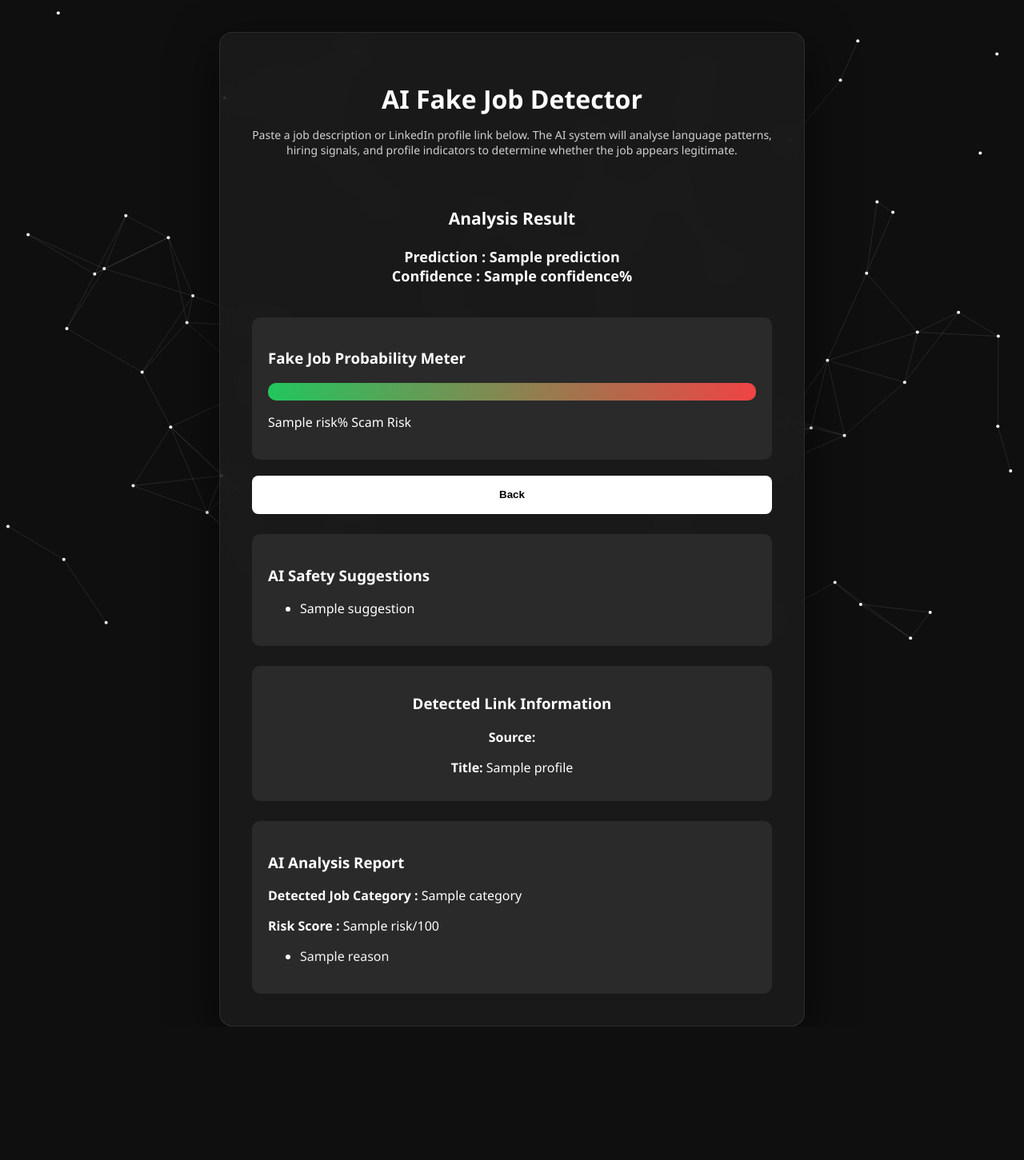
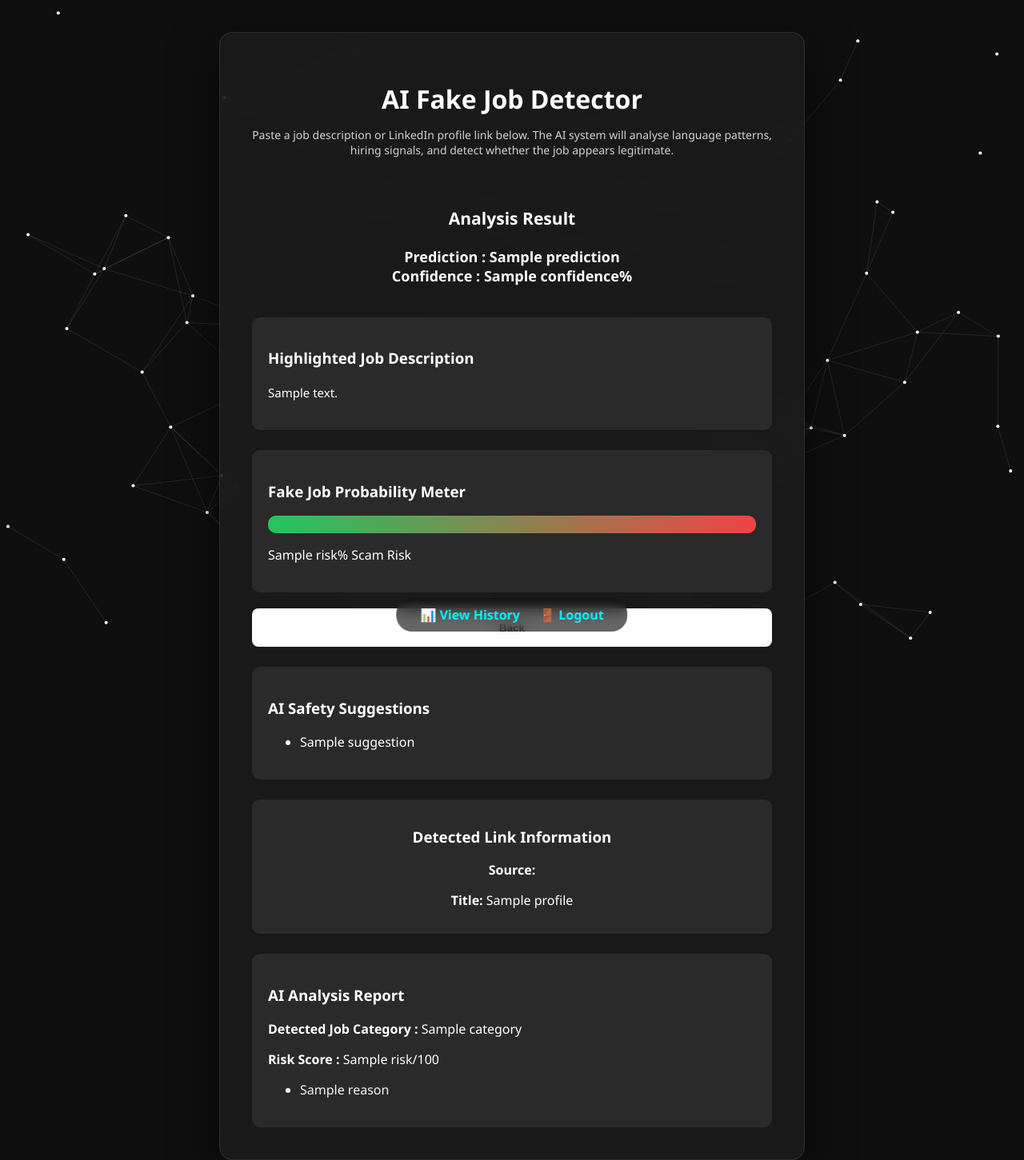
Before and after one commit to MraviTeja95/fake-job-posting-detector, a Flask app: template web_app/templates/index.html in a window 1280 px wide. Shown: the whole page at 80% size. Before the commit the page ends 1284 px from the top, so only its background shows below. Run offline with Flask 3, Linux system fonts and the light colour scheme; the template is opened without the code that fills it: most values are stand-ins (such as "Sample title", 1, 10 or a date in 2020).

Commit message:
Added login system, history, UI improvements

```diff
--- a/web_app/app.py
+++ b/web_app/app.py
@@ -1,50 +1,139 @@
-import pytesseract
-from PIL import Image
+import os
+import re
+import random
+import requests
 import numpy as np
 import cv2
-import os
+from flask_sqlalchemy import SQLAlchemy
+from flask_login import LoginManager, UserMixin, login_user, login_required, logout_user, current_user
+from PIL import Image
+from bs4 import BeautifulSoup
+from flask import Flask, render_template, request, redirect, url_for
+import pytesseract
 
+# 🔥 SET YOUR TESSERACT PATH
 pytesseract.pytesseract.tesseract_cmd = r"C:\Users\BAVAN KUMAR\AppData\Local\Programs\Tesseract-OCR\tesseract.exe"
-print("Using Tesseract path:", pytesseract.pytesseract.tesseract_cmd)
-
-from flask import Flask, render_template, request
-import time
-import requests
-from bs4 import BeautifulSoup
-import random
-import re
+os.environ["TESSDATA_PREFIX"] = r"C:\Users\BAVAN KUMAR\AppData\Local\Programs\Tesseract-OCR\tessdata"
 
 app = Flask(__name__)
+app.config['SECRET_KEY'] = 'secret123'
+app.config['SQLALCHEMY_DATABASE_URI'] = 'sqlite:///database.db'
+
+db = SQLAlchemy(app)
+login_manager = LoginManager(app)
+login_manager.login_view = "login"
+
+class User(db.Model, UserMixin):
+    id = db.Column(db.Integer, primary_key=True)
+    username = db.Column(db.String(100), unique=True)
+    password = db.Column(db.String(100))
+
+class History(db.Model):
+    id = db.Column(db.Integer, primary_key=True)
+    user_id = db.Column(db.Integer)
+    input_text = db.Column(db.Text)
+    prediction = db.Column(db.String(20))
+    risk = db.Column(db.Integer)
+
+@login_manager.user_loader
+def load_user(user_id):
+    return User.query.get(int(user_id))
+
+
+@app.route("/login", methods=["GET", "POST"])
+def login():
+    if request.method == "POST":
+        username = request.form.get("username")
+        password = request.form.get("password")
+
+        user = User.query.filter_by(username=username, password=password).first()
+
+        if user:
+            login_user(user)
+            return redirect(url_for("home"))
+        else:
+            return "invaid username or password "
+
+    return render_template("login.html")
+
+
+@app.route("/signup", methods=["GET", "POST"])
+def signup():
+    if request.method == "POST":
+        username = request.form.get("username")
+        password = request.form.get("password")
+
+
+        existing = User.query.filter_by(username=username).first()
+        if existing:
+            return "User already exists"
+
+        new_user = User(username=username, password=password)
+        db.session.add(new_user)
+        db.session.commit()
+
+        return redirect(url_for("login"))
+
+    return render_template("signup.html")
+
+@app.route("/logout")
+@login_required
+def logout():
+    logout_user()
+    return redirect(url_for("login"))
 
 @app.route("/", methods=["GET", "POST"])
+@login_required
+
 def home():
 
+    # ✅ ALWAYS INITIALIZE (prevents errors)
     prediction = None
     confidence = None
     reasons = []
     profile = None
     processed_image = None
+    highlighted_text = ""
 
     risk_score = 0
     job_category = "Unknown"
     suggestions = []
 
+    print("Using Tesseract:", pytesseract.pytesseract.tesseract_cmd)
+
     if request.method == "POST":
 
-        job_input = request.form.get("job_input")
+        job_input = request.form.get("job_input") or ""
         image_file = request.files.get("job_image")
+
+        if not job_input and (not image_file or image_file.filename == ""):
+            return render_template(
+                "index.html",
+                prediction="Invalid Input",
+                confidence=0,
+                reasons=["Please enter text or upload image"],
+                profile=None,
+                risk=0,
+                category="Unknown",
+                suggestions=["Provide valid job input"],
+                processed_image=None,
+                highlighted_text=""
+            )
 
         # ==========================
         # 🧠 OCR + IMAGE HIGHLIGHT
         # ==========================
         if image_file and image_file.filename != "":
-
             try:
                 img = Image.open(image_file).convert("RGB")
                 img_np = np.array(img)
                 img_cv = cv2.cvtColor(img_np, cv2.COLOR_RGB2BGR)
 
-                data = pytesseract.image_to_data(img_cv, output_type=pytesseract.Output.DICT)
+                data = pytesseract.image_to_data(
+                    img_cv,
+                    output_type=pytesseract.Output.DICT
+                )
+
                 extracted_text = " ".join(data['text']).strip()
 
                 if extracted_text == "" or len(extracted_text) < 10:
@@ -57,9 +146,11 @@
                         risk=0,
                         category="Unknown",
                         suggestions=["Upload clear job screenshot"],
-                        processed_image=None
+                        processed_image=None,
+                        highlighted_text=""
                     )
 
+                # 🔥 Keywords for image highlighting
                 highlight_keywords = [
                     "urgent", "whatsapp", "telegram",
                     "earn", "money", "experience",
@@ -67,30 +158,29 @@
                     "hiring", "contact"
                 ]
 
+                # Draw red boxes
                 for i in range(len(data['text'])):
                     word = data['text'][i].lower().strip()
-                    if word == "":
+                    if not word:
                         continue
 
                     for keyword in highlight_keywords:
                         if keyword in word:
-                            x = data['left'][i]
-                            y = data['top'][i]
-                            w = data['width'][i]
-                            h = data['height'][i]
-
+                            x, y, w, h = (
+                                data['left'][i],
+                                data['top'][i],
+                                data['width'][i],
+                                data['height'][i]
+                            )
                             cv2.rectangle(img_cv, (x, y), (x+w, y+h), (0, 0, 255), 2)
 
-                # 🔥 CORRECT SAVE BLOCK
-                BASE_DIR = os.path.dirname(os.path.abspath(__file__))
-                static_folder = os.path.join(BASE_DIR, "static")
+                # Save image
+                base_dir = os.path.dirname(os.path.abspath(__file__))
+                static_folder = os.path.join(base_dir, "static")
                 os.makedirs(static_folder, exist_ok=True)
 
                 output_path = os.path.join(static_folder, "processed.png")
-                saved = cv2.imwrite(output_path, img_cv)
-
-                print("Saved:", saved)
-                print("Path:", output_path)
+                cv2.imwrite(output_path, img_cv)
 
                 processed_image = "processed.png"
 
@@ -98,29 +188,16 @@
                 reasons.append("Scam words highlighted in screenshot")
 
             except Exception as e:
-                print("ERROR:", e)
+                print("OCR ERROR:", e)
                 reasons.append("Error processing image")
 
-        if not job_input:
-            job_input = ""
-
+        # ==========================
+        # TEXT ANALYSIS
+        # ==========================
         text = job_input.lower()
 
-        if "linkedin.com" in text:
-            try:
-                r = requests.get(job_input, headers={"User-Agent": "Mozilla/5.0"})
-                soup = BeautifulSoup(r.text, "html.parser")
-
-                profile = {
-                    "platform": "LinkedIn",
-                    "title": soup.title.text if soup.title else "LinkedIn Profile"
-                }
-
-                reasons.append("LinkedIn profile detected")
-            except:
-                profile = {"platform": "LinkedIn", "title": "Unable to fetch"}
-
-        suspicious_keywords = [
+        # 🔥 Highlight scam words in text
+        highlight_keywords = [
             "urgent hiring", "earn money fast", "work from home",
             "no experience required", "no experience needed",
             "whatsapp", "telegram", "limited seats",
@@ -128,21 +205,47 @@
             "direct message", "easy money"
         ]
 
-        for word in suspicious_keywords:
+        highlighted_text = job_input
+
+        for word in highlight_keywords:
+            pattern = re.compile(re.escape(word), re.IGNORECASE)
+            highlighted_text = pattern.sub(
+                lambda m: f"<span class='scam-word'>{m.group()}</span>",
+                highlighted_text
+            )
+
+        # LinkedIn detection
+        if "linkedin.com" in text:
+            try:
+                r = requests.get(job_input, headers={"User-Agent": "Mozilla/5.0"})
+                soup = BeautifulSoup(r.text, "html.parser")
+                profile = {
+                    "platform": "LinkedIn",
+                    "title": soup.title.text if soup.title else "LinkedIn Profile"
+                }
+                reasons.append("LinkedIn profile detected")
+            except:
+                profile = {"platform": "LinkedIn", "title": "Unable to fetch"}
+
+        # Suspicious keywords scoring
+        for word in highlight_keywords:
             if word in text:
                 risk_score += 25 if word in ["whatsapp", "telegram"] else 15
                 reasons.append(f"Suspicious phrase: '{word}'")
 
+        # Salary logic
         if "salary" in text and "no experience" in text:
             risk_score += 20
             reasons.append("High salary with no experience")
 
+        # Email detection
         emails = re.findall(r"[A-Za-z0-9._%+-]+@[A-Za-z0-9.-]+\.[A-Za-z]{2,}", text)
         for email in emails:
             if any(d in email for d in ["gmail.com", "yahoo.com", "outlook.com"]):
                 risk_score += 10
                 reasons.append("Generic email used")
 
+        # Job category
         if "remote" in text:
             job_category = "Remote Job"
         elif "internship" in text:
@@ -152,14 +255,29 @@
         elif "full time" in text:
             job_category = "Full-time Job"
 
+        # Prediction
         prediction = "Fake" if risk_score >= 20 else "Real"
         confidence = random.randint(70, 95)
 
-        suggestions = (
-            ["Verify company", "Avoid sharing data"]
-            if prediction == "Fake"
-            else ["Check official site"]
+        new_history = History(
+            user_id=current_user.id,
+            input_text=job_input,
+            prediction=prediction,
+            risk=risk_score
         )
+
+        db.session.add(new_history)
+        db.session.commit()
+
+        # Suggestions
+        suggestions = [
+            "Verify company website",
+            "Avoid sharing personal data",
+            "Search company reviews"
+        ] if prediction == "Fake" else [
+            "Check official website",
+            "Verify LinkedIn page"
+        ]
 
     return render_template(
         "index.html",
@@ -170,8 +288,15 @@
         risk=risk_score,
         category=job_category,
         suggestions=suggestions,
-        processed_image=processed_image
+        processed_image=processed_image,
+        highlighted_text=highlighted_text
     )
+
+@app.route("/history")
+@login_required
+def history():
+    data = History.query.filter_by(user_id=current_user.id).all()
+    return render_template("history.html", data=data)
 
 if __name__ == "__main__":
     app.run(debug=True)
--- a/web_app/static/style.css
+++ b/web_app/static/style.css
@@ -386,3 +386,68 @@
 padding:14px;
 min-height:70px;
 }
+.scam-word {
+    color: #ff4d4d;
+    font-weight: bold;
+    background: rgba(255, 0, 0, 0.1);
+    padding: 2px 4px;
+    border-radius: 4px;
+}
+
+.highlighted-text {
+    line-height: 1.6;
+    font-size: 15px;
+}
+.bottom-nav {
+    position: fixed;
+    bottom: 10px;
+    left: 50%;
+    transform: translateX(-50%);
+    background: rgba(0,0,0,0.6);
+    padding: 10px 20px;
+    border-radius: 20px;
+    backdrop-filter: blur(10px);
+}
+
+.bottom-nav a {
+    color: #00f7ff;
+    margin: 0 10px;
+    text-decoration: none;
+    font-weight: bold;
+}
+
+.bottom-nav a:hover {
+    color: #ff4d4d;
+}
+.error-box {
+    background: rgba(255, 77, 77, 0.15);
+    color: #ff4d4d;
+    padding: 12px;
+    border-radius: 10px;
+    text-align: center;
+    margin-bottom: 15px;
+    font-weight: bold;
+}
+
+input {
+    width: 80%;
+    padding: 10px;
+    border-radius: 8px;
+    border: none;
+    outline: none;
+    margin: 5px 0;
+}
+
+button {
+    background: #00f7ff;
+    border: none;
+    padding: 10px 20px;
+    border-radius: 10px;
+    font-weight: bold;
+    cursor: pointer;
+}
+
+button:hover {
+    background: #ff4d4d;
+    color: white;
+}
--- a/web_app/templates/index.html
+++ b/web_app/templates/index.html
@@ -6,7 +6,6 @@
 <title>AI Fake Job Detector</title>
 
 <link rel="stylesheet" href="{{ url_for('static', filename='style.css') }}">
-
 </head>
 
 <body>
@@ -20,27 +19,27 @@
 <p class="guide">
 Paste a job description or LinkedIn profile link below.
 The AI system will analyse language patterns, hiring signals,
-and profile indicators to determine whether the job appears legitimate.
+and detect whether the job appears legitimate.
 </p>
 
 {% if not prediction %}
+
+{% if error %}
+<div class="error-box">
+    {{ error }}
+</div>
+{% endif %}
 
 <form method="POST" id="jobForm" enctype="multipart/form-data">
 
 <textarea name="job_input" placeholder="Paste job description or LinkedIn link here"></textarea>
 
 <label for="fileUpload" class="upload-box">
-
 <div class="upload-content">
-
 <span class="upload-icon">⬆</span>
-
 <p>Upload Screenshot</p>
-
-<small>Click to upload or drag & drop</small>
-
+<small>Click to upload</small>
 </div>
-
 </label>
 
 <input type="file" id="fileUpload" name="job_image" accept="image/*" hidden>
@@ -56,22 +55,39 @@
 {% if prediction %}
 
 <div class="result {{ prediction|lower }}">
-
 <h3>Analysis Result</h3>
-
 Prediction : {{ prediction }} <br>
 Confidence : {{ confidence }}%
+</div>
+
+{% if highlighted_text %}
+<div class="analysis">
+<h3>Highlighted Job Description</h3>
+
+<p class="highlighted-text">
+{{ highlighted_text|safe }}
+</p>
 
 </div>
+{% endif %}
 
+{% if processed_image %}
+<div class="analysis">
+<h3>Screenshot Analysis</h3>
+
+<img src="/static/processed.png?v={{ confidence }}"
+     style="width:100%; border-radius:10px; margin-top:10px;">
+
+</div>
+{% endif %}
+
+<!-- RISK METER -->
 <div class="analysis">
 
 <h3>Fake Job Probability Meter</h3>
 
 <div class="meter">
-
 <div class="meter-bar" style="width: {{ risk }}%"></div>
-
 </div>
 
 <p>{{ risk }}% Scam Risk</p>
@@ -89,13 +105,9 @@
 <h3>AI Safety Suggestions</h3>
 
 <ul>
-
 {% for s in suggestions %}
-
 <li>{{ s }}</li>
-
 {% endfor %}
-
 </ul>
 
 </div>
@@ -122,15 +134,12 @@
 <h3>AI Analysis Report</h3>
 
 <p><b>Detected Job Category :</b> {{ category }}</p>
-
 <p><b>Risk Score :</b> {{ risk }}/100</p>
 
 <ul id="analysisList">
-
 {% for r in reasons %}
 <li class="analysis-item" data-text="{{ r }}"></li>
 {% endfor %}
-
 </ul>
 
 </div>
@@ -141,5 +150,10 @@
 
 <script src="{{ url_for('static', filename='script.js') }}"></script>
 
+<div class="bottom-nav">
+    <a href="/history">📊 View History</a>
+    <a href="/logout">🚪 Logout</a>
+</div>
+
 </body>
 </html>
```
Also changed, not shown: web_app/templates/history.html (added, +50 -0 lines), web_app/templates/login.html (added, +37 -0 lines), web_app/templates/signup.html (added, +37 -0 lines), web_app/database.db (added), web_app/instance/database.db (added).
